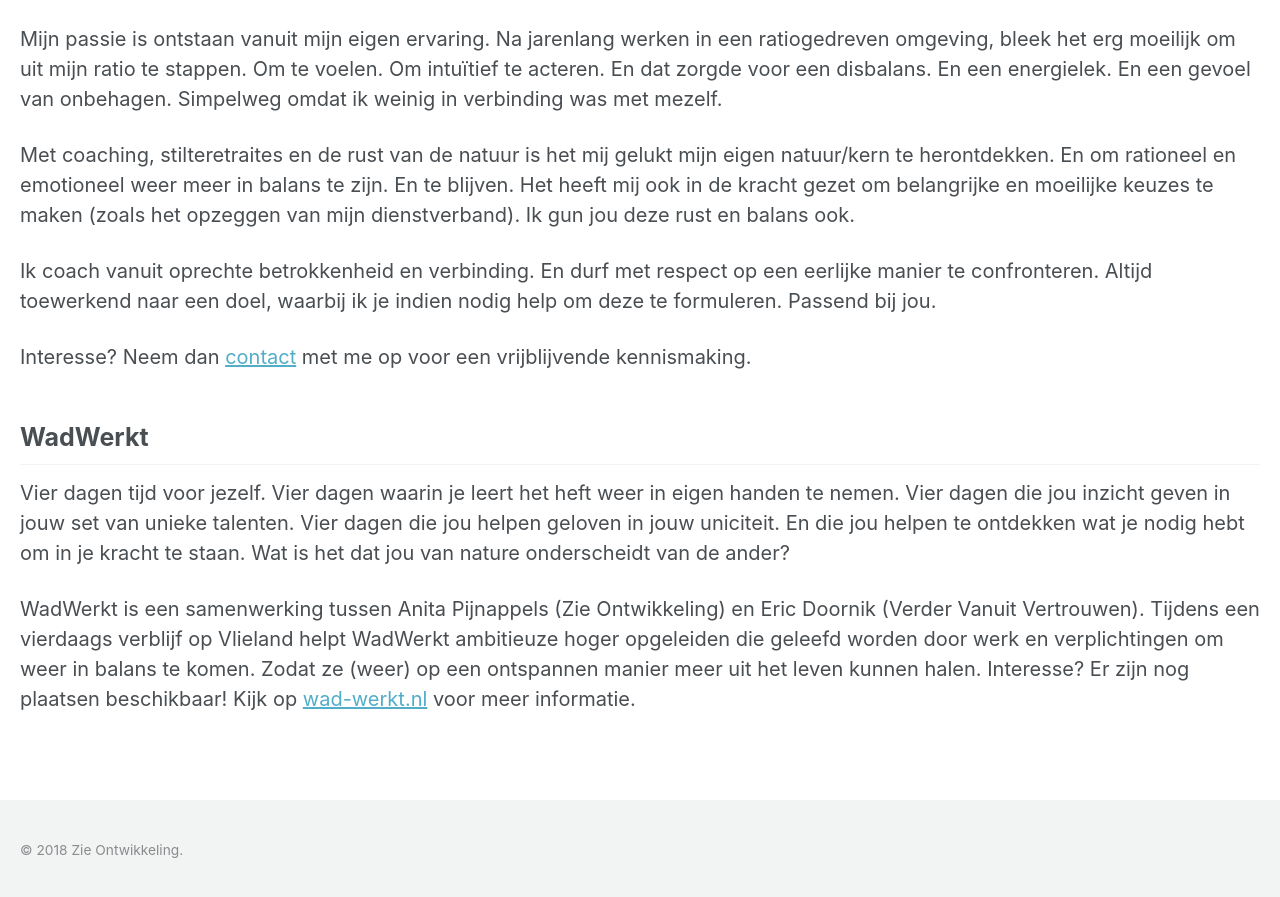
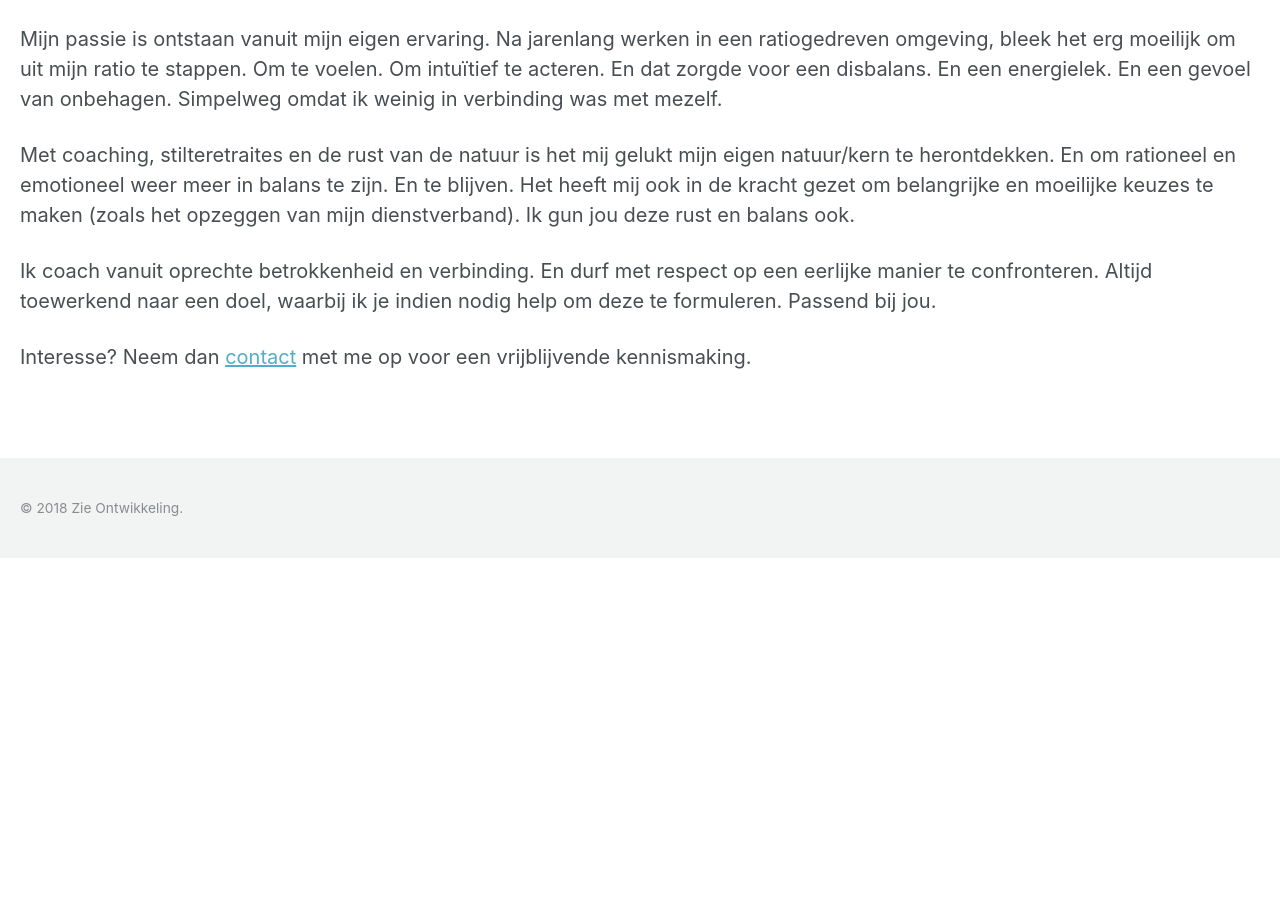
Before and after one commit to twinmum1/zie-ontwikkeling, a Jekyll site: the page built from _pages/mens.md, in a window 1280 px wide and 900 px high, scrolled down 1169 px. Shown: the top 897 px of the window. Built offline with Jekyll 4.4.1, drawn with Linux system fonts in a browser that asks for light colours; after the commit the page ends 1727 px from its top, so only the background shows below that.

Commit message:
Update mens.md
wadwerkt er uit gehaald

```diff
--- a/_pages/mens.md
+++ b/_pages/mens.md
@@ -36,18 +36,3 @@
 
 
 Interesse? Neem dan <a href="mailto:anita@zie-ontwikkeling.nl">contact</a> met me op voor een vrijblijvende kennismaking.
-
-
-
-{::options parse_block_html="true" /}
-
-<div class="kaderwadwerkt">
-## WadWerkt
-
-Vier dagen tijd voor jezelf. Vier dagen waarin je leert het heft weer in eigen handen te nemen. Vier dagen die jou inzicht geven in jouw set van unieke talenten. Vier dagen die jou helpen geloven in jouw uniciteit. En die jou helpen te ontdekken wat je nodig hebt om in je kracht te staan. Wat is het dat jou van nature onderscheidt van de ander?
-
-WadWerkt is een samenwerking tussen Anita Pijnappels (Zie Ontwikkeling) en Eric Doornik (Verder Vanuit Vertrouwen).
-Tijdens een vierdaags verblijf op Vlieland  helpt WadWerkt ambitieuze hoger opgeleiden die geleefd worden door werk en verplichtingen om weer in balans te komen. Zodat ze (weer) op een ontspannen manier meer uit het leven kunnen halen.
-Interesse? Er zijn nog plaatsen beschikbaar!
-Kijk op [wad-werkt.nl](http://wad-werkt.nl) voor meer informatie.
-</div>
```
